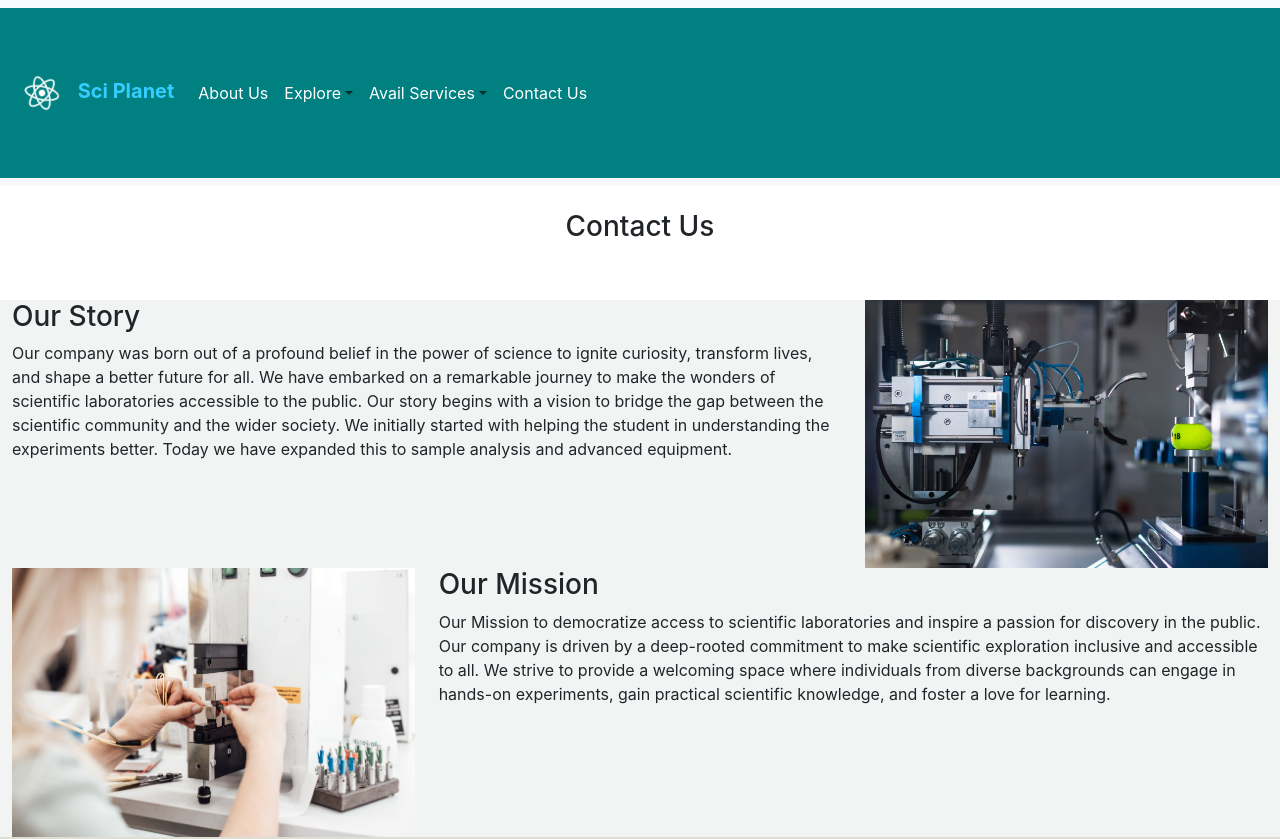
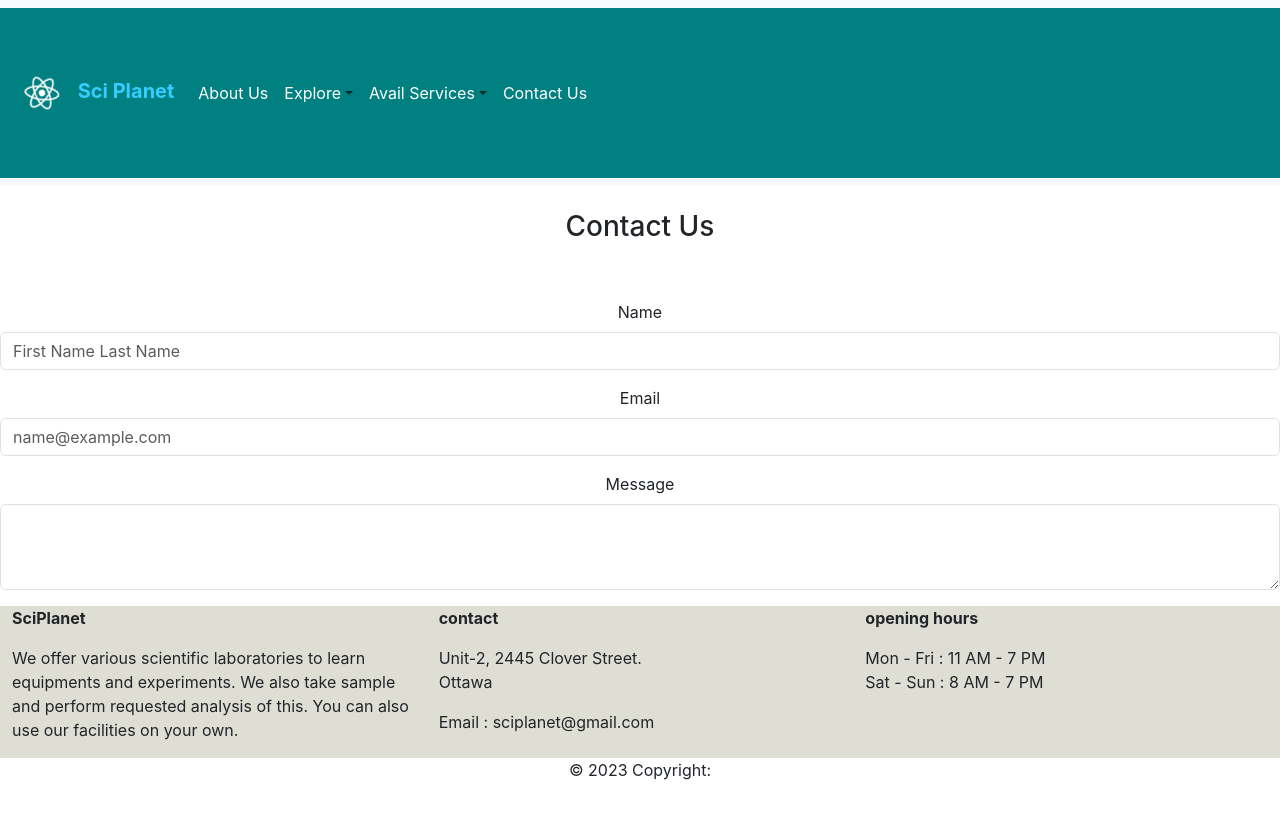
Before and after one commit to Saad-Rahman-Warsi/sciplanet, a React (Create React App) app: page /#/ContactUs in a window 1280 px wide. Shown: the top 839 px of the page. After the commit the page ends 800 px from the top, so only its background shows below. Built offline with nearby package versions, Linux system fonts and the light colour scheme.

Commit message:
Update ContactUs.js

```diff
--- a/src/ContactUs.js
+++ b/src/ContactUs.js
@@ -3,48 +3,29 @@ import PageFooter from './PageFooter.js';
 import Row from 'react-bootstrap/Row';
 import Col from 'react-bootstrap/Col';
 
-import abt1 from './images/aboutus1.jpg';
-import abt2 from './images/aboutus2.jpg';
+import Form from 'react-bootstrap/Form';
+
 
 function ContactUs() {
   return (
     <div>
       <br /><h3> Contact Us </h3><br /><br />
-     <Container fluid style={{
-          backgroundColor: '#F2F4F4', textAlign: 'left'
-        }}>
 
-      <Row>
-        <Col xs={8}>
-          <h3>Our Story</h3>
-          <p>Our company was born out of a profound belief in the power of science to ignite curiosity,
-          transform lives, and shape a better future for all. We have embarked on a remarkable journey to
-          make the wonders of scientific laboratories
-          accessible to the public. Our story begins with a vision to bridge the gap between the
-           scientific community and the wider society. We initially started with helping the student
-           in understanding the experiments better. Today we have expanded this to sample analysis
-           and advanced equipment.</p>
-        </Col>
-        <Col xs={4}>
-          <img className="d-block w-100" src={abt1} alt="Our Story" />
-        </Col>
-      </Row>
+      <Form>
+      <Form.Group className="mb-3" controlId="exampleForm.ControlInput1">
+        <Form.Label>Name</Form.Label>
+        <Form.Control type="email" placeholder="First Name Last Name" />
+      </Form.Group>
+      <Form.Group className="mb-3" controlId="exampleForm.ControlInput1">
+        <Form.Label>Email</Form.Label>
+        <Form.Control type="email" placeholder="name@example.com" />
+      </Form.Group>
+      <Form.Group className="mb-3" controlId="exampleForm.ControlTextarea1">
+        <Form.Label>Message</Form.Label>
+        <Form.Control as="textarea" rows={3} />
+      </Form.Group>
+    </Form>
 
-      <Row>
-        <Col xs={4}>
-          <img className="d-block w-100" src={abt2} alt="Our Story" />
-        </Col>
-        <Col xs={8}>
-          <h3>Our Mission</h3>
-          <p>Our Mission to democratize access to scientific laboratories and inspire a passion for
-          discovery in the public. Our company is driven by a deep-rooted commitment to make scientific
-          exploration inclusive and accessible to all. We strive to provide a welcoming space where
-          individuals from diverse backgrounds can engage in hands-on experiments, gain practical scientific
-          knowledge, and foster a love for learning.</p>
-        </Col>
-      </Row>
-
-    </Container>
     <PageFooter />
       </div>
   );
```
